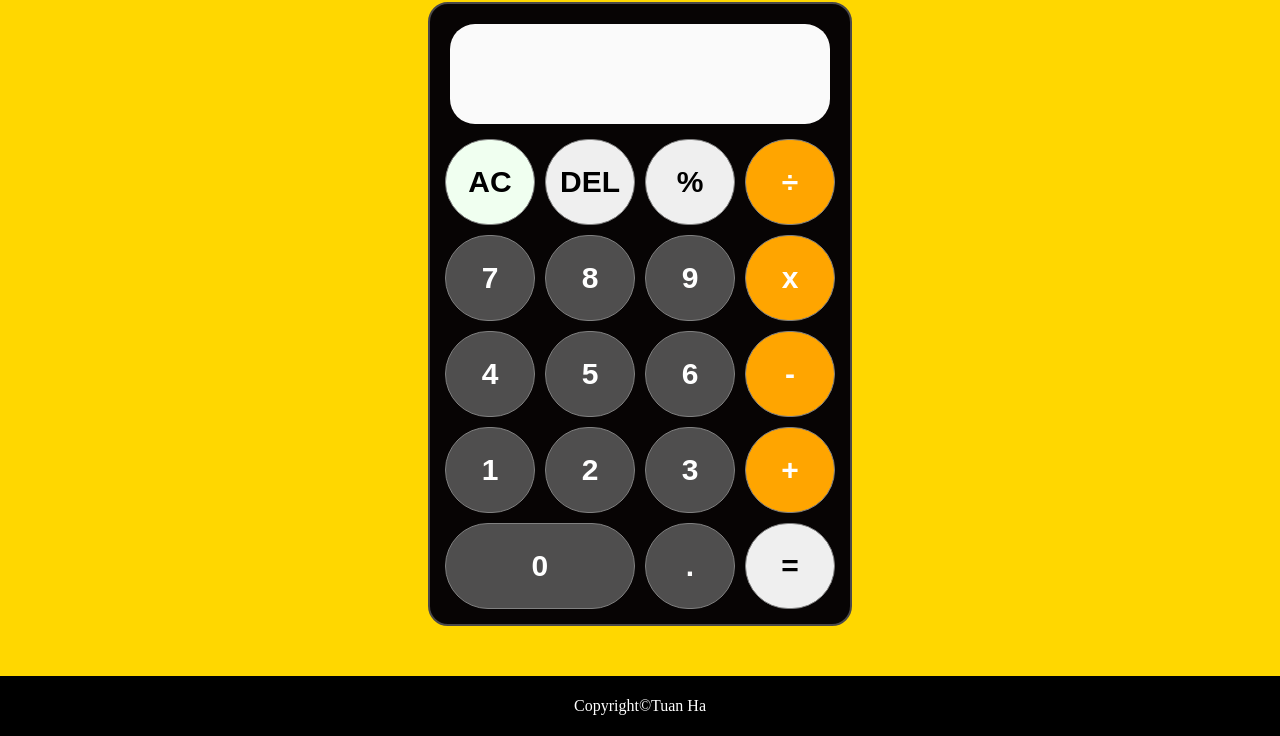
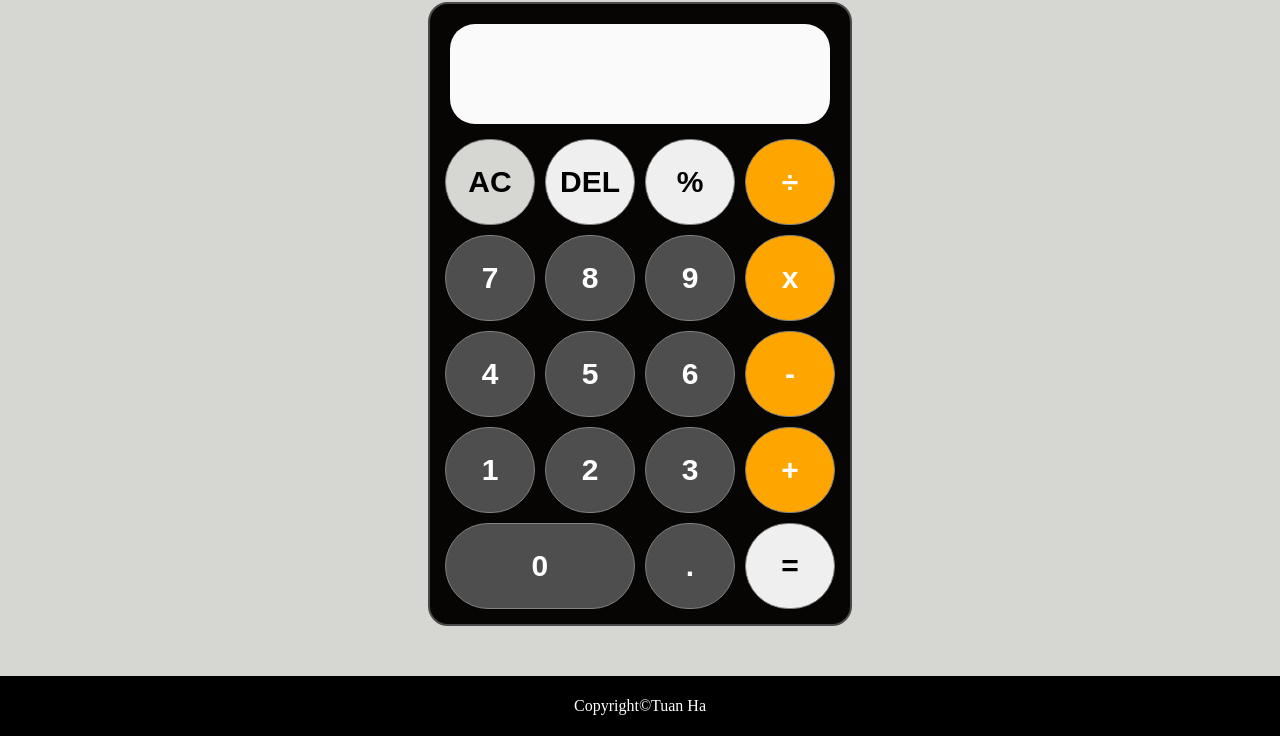
Before and after one commit to Tou1lle/calculator-top, a plain HTML site: page index.html in a window 1280 px wide. In both pictures the pointer is over the button "AC". Shown: the part 78-814 px from the top of the page. Drawn offline with Linux system fonts and the light colour scheme.

Commit message:
Change color palette

```diff
--- a/css/styles.css
+++ b/css/styles.css
@@ -3,7 +3,7 @@ body {
     flex-direction: column;
     justify-content: center;
     align-items: center;
-    background-color: gold;
+    background-color: #d6d6d2;
     margin: 0px;
 }
 
@@ -101,6 +101,6 @@ button {
 }
 
 button:hover {
-    background-color: honeydew;
+    background-color: #d6d6d2;
     color: black;
 }
```
